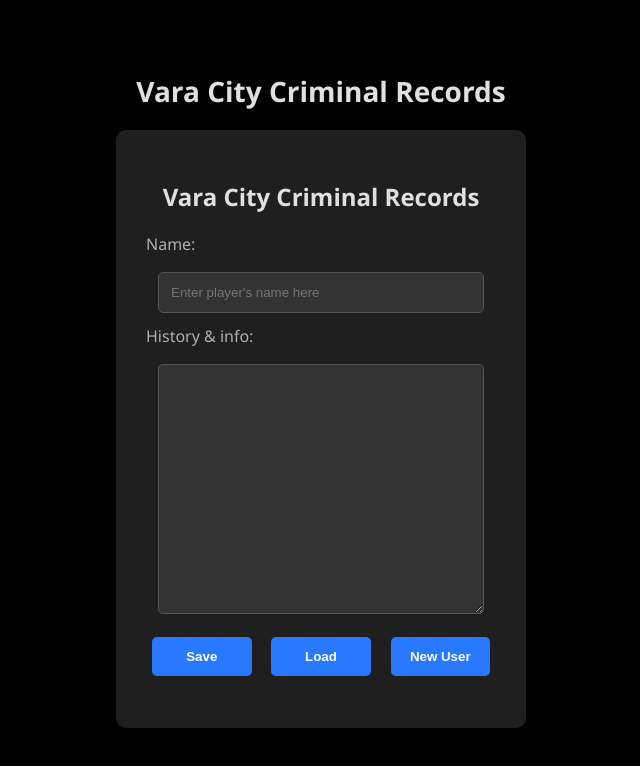
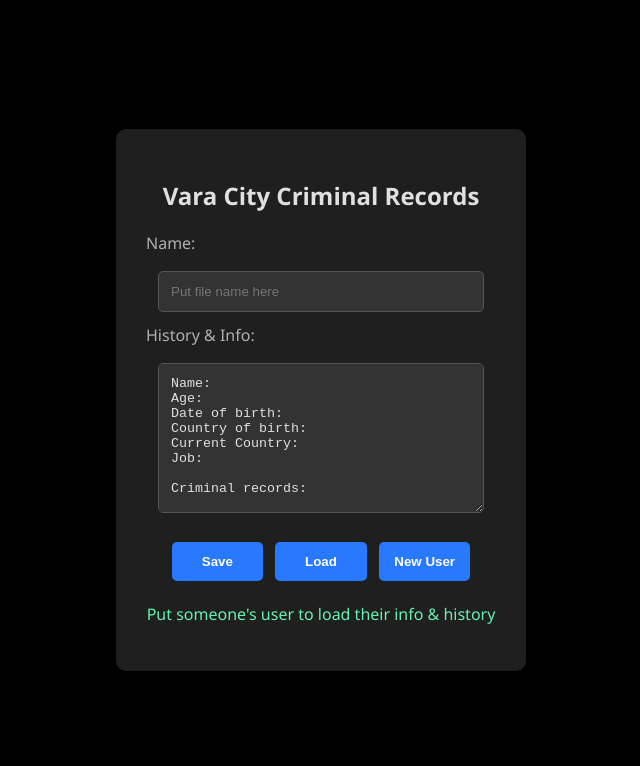
Before and after one commit to SoftVortexxz/vara, a plain HTML site: page editor.html in a window 1280 px wide. Both pictures are taken after a click on the button "Load". Shown: the whole page, without its empty margins (319-959 px from the left). Drawn offline with Linux system fonts and the light colour scheme.

Commit message:
Update editor.html

```diff
--- a/editor.html
+++ b/editor.html
@@ -3,7 +3,7 @@
 <head>
     <meta charset="UTF-8">
     <meta name="viewport" content="width=device-width, initial-scale=1.0">
-    <title>Criminal Records</title>
+    <title>Vara City</title>
     <style>
         /* General Styles */
         body {
@@ -11,19 +11,10 @@
             background-color: #000;  /* Black background */
             color: #E0E0E0;  /* Light text color */
             display: flex;
-            flex-direction: column;
             justify-content: center;
             align-items: center;
             height: 100vh;
             margin: 0;
-        }
-
-        .header {
-            margin-bottom: 20px;
-            color: #E0E0E0;  /* Light text color */
-            font-size: 28px;
-            font-weight: bold;
-            text-align: center;
         }
 
         .container {
@@ -48,23 +39,20 @@
         }
 
         textarea {
-            height: 250px;  /* Increased height for the content area */
-            resize: vertical;  /* Allows vertical resizing */
-            white-space: pre-wrap;  /* Preserves whitespace and line breaks */
-            overflow: auto;  /* Adds scrollbars if necessary */
-            font-family: 'Segoe UI', Tahoma, Geneva, Verdana, sans-serif; /* Ensures text is easy to read */
+            height: 150px;  /* Fixed height for content area */
+            white-space: pre; /* Preserve white space and line breaks */
         }
 
         /* Buttons */
         button {
-            width: calc(33% - 16px);  /* One-third width minus padding */
+            width: calc(33% - 24px);  /* Three buttons in a row */
             padding: 12px;
             background-color: #2979FF;  /* Bright blue button */
             border: none;
             color: #fff;
             border-radius: 5px;
             cursor: pointer;
-            margin: 6px;
+            margin: 12px 4px;
             font-weight: bold;
             transition: background-color 0.3s;
         }
@@ -93,40 +81,73 @@
             margin-bottom: 5px;
             color: #B0B0B0;  /* Slightly lighter than the background */
         }
-
-        .button-container {
-            display: flex;
-            justify-content: space-between;
-            flex-wrap: wrap;
-        }
     </style>
 </head>
 <body>
-    <div class="header">
-        Vara City Criminal Records
-    </div>
     <div class="container editor-container">
         <h2>Vara City Criminal Records</h2>
 
         <!-- File Name Input -->
         <label for="filename">Name:</label>
-        <input type="text" id="filename" placeholder="Enter player's name here">
+        <input type="text" id="filename" placeholder="Put file name here">
 
         <!-- Content Textarea -->
-        <label for="filecontent">History & info:</label>
-        <textarea id="filecontent"></textarea>
+        <label for="filecontent">History & Info:</label>
+        <textarea id="filecontent" placeholder="Name: \nAge: \nDate of birth: \nCountry of birth: \nCurrent Country: \nJob: \n\nCriminal records: \n"></textarea>
 
         <!-- Buttons -->
-        <div class="button-container">
-            <button id="saveButton">Save</button>
-            <button id="loadButton">Load</button>
-            <button id="newUserButton">New User</button>
-        </div>
+        <button id="saveButton">Save</button>
+        <button id="loadButton">Load</button>
+        <button id="newUserButton">New User</button>
 
         <!-- Message Area -->
         <p id="message"></p>
     </div>
 
-    <script src="script.js"></script>
+    <script>
+        document.addEventListener('DOMContentLoaded', function() {
+            const initialContent = `Name: \nAge: \nDate of birth: \nCountry of birth: \nCurrent Country: \nJob: \n\nCriminal records: \n`;
+
+            // Set initial content for the textarea
+            document.getElementById('filecontent').value = initialContent;
+        });
+
+        document.getElementById('saveButton').addEventListener('click', function() {
+            const filename = document.getElementById('filename').value;
+            const filecontent = document.getElementById('filecontent').value;
+            const message = document.getElementById('message');
+
+            if (filename && filecontent) {
+                localStorage.setItem(filename, filecontent);
+                message.textContent = "File saved";
+            } else {
+                message.textContent = "Put the person's user, info and history";
+            }
+        });
+
+        document.getElementById('loadButton').addEventListener('click', function() {
+            const filename = document.getElementById('filename').value;
+            const filecontent = document.getElementById('filecontent');
+            const message = document.getElementById('message');
+
+            if (filename) {
+                const savedContent = localStorage.getItem(filename);
+                if (savedContent) {
+                    filecontent.value = savedContent;
+                    message.textContent = "File loaded";
+                } else {
+                    message.textContent = "File not found";
+                }
+            } else {
+                message.textContent = "Put someone's user to load their info & history";
+            }
+        });
+
+        document.getElementById('newUserButton').addEventListener('click', function() {
+            // Clear the filename input and content textarea
+            document.getElementById('filename').value = '';
+            document.getElementById('filecontent').value = `Name: \nAge: \nDate of birth: \nCountry of birth: \nCurrent Country: \nJob: \n\nCriminal records: \n`;
+        });
+    </script>
 </body>
 </html>
```
